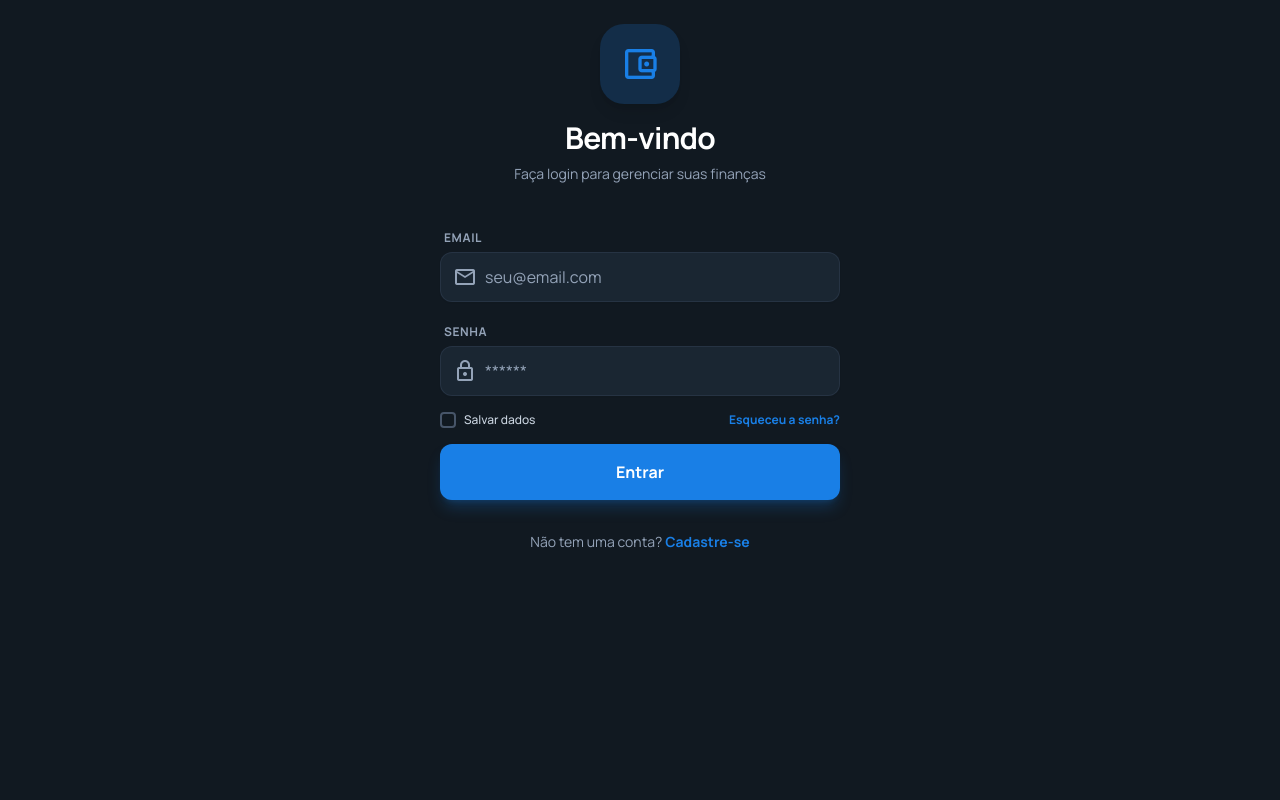
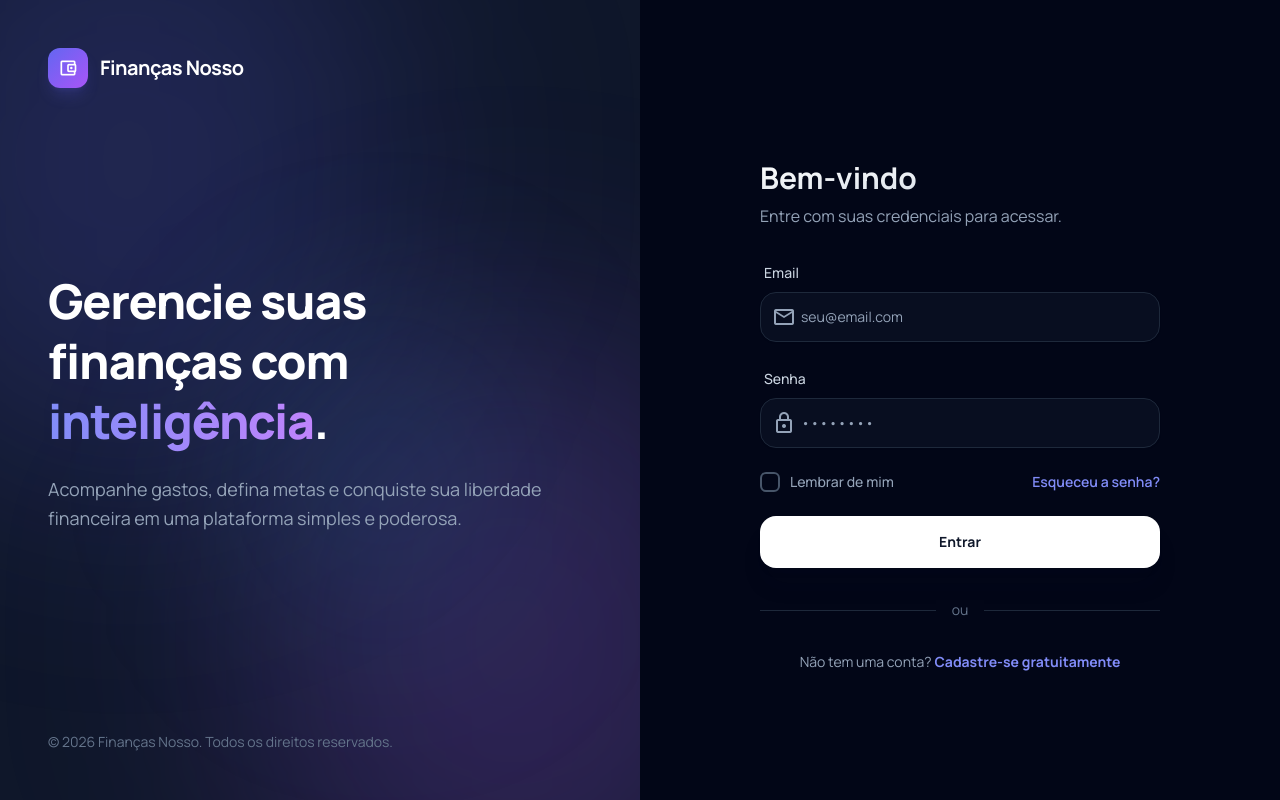
Before and after one commit to Fenrih9/finance-AM, a React (Vite) app: page / in a window 1280 px wide. Built offline with nearby package versions, Linux system fonts and the light colour scheme; no server answers.

Commit message:
feat: implement initial login screen UI and basic login functionality.

```diff
--- a/screens/Login.tsx
+++ b/screens/Login.tsx
@@ -23,27 +23,69 @@ export const LoginScreen: React.FC<LoginProps> = ({ onNavigate }) => {
   };
 
   return (
-    <div className="flex flex-col h-full items-center justify-center p-6 max-w-md mx-auto w-full animate-in fade-in duration-500">
+    <div className="flex min-h-screen w-full bg-slate-50 dark:bg-slate-950 transition-colors duration-300">
 
-      {/* Logo / Brand */}
-      <div className="mb-10 text-center">
-        <div className={`mx-auto mb-4 flex size-20 items-center justify-center rounded-3xl ${theme === 'light' ? 'bg-highlight/20 text-highlight' : 'bg-primary/20 text-primary'} shadow-lg`}>
-          <span className="material-symbols-outlined text-[40px]">account_balance_wallet</span>
-        </div>
-        <h1 className="text-3xl font-bold tracking-tight mb-2">Bem-vindo</h1>
-        <p className="text-sm text-slate-500 dark:text-slate-400">Faça login para gerenciar suas finanças</p>
+      {/* Left Side - Brand & Aesthetic (Desktop only) */}
+      <div className="hidden lg:flex lg:w-1/2 relative overflow-hidden bg-slate-900 text-white p-12 flex-col justify-between">
+        {/* Background Effects */}
+        <div className="absolute inset-0 z-0">
+          <div className="absolute top-[-20%] left-[-20%] w-[80%] h-[80%] rounded-full bg-indigo-500/20 blur-[120px]" />
+          <div className="absolute bottom-[-20%] right-[-20%] w-[80%] h-[80%] rounded-full bg-purple-500/20 blur-[120px]" />
+          <div className="absolute top-[40%] left-[40%] w-[40%] h-[40%] rounded-full bg-cyan-500/10 blur-[100px]" />
         </div>
 
-      {/* Form */}
-      <form onSubmit={handleSubmit} className="w-full space-y-4">
-        <div className="space-y-1">
-          <label className="text-xs font-bold uppercase tracking-wider text-slate-500 dark:text-slate-400 ml-1">Email</label>
-          <div className="flex items-center rounded-xl bg-white dark:bg-surface-dark border border-slate-200 dark:border-slate-700/50 p-3 shadow-sm focus-within:border-primary focus-within:ring-1 focus-within:ring-primary transition-all">
-            <span className="material-symbols-outlined text-slate-400 mr-2">mail</span>
+        {/* Brand Content */}
+        <div className="relative z-10 animate-in fade-in slide-in-from-top duration-700">
+          <div className="flex items-center gap-3 mb-8">
+            <div className="flex size-10 items-center justify-center rounded-xl bg-gradient-to-br from-indigo-500 to-purple-500 shadow-indigo-500/20 shadow-lg">
+              <span className="material-symbols-outlined text-white text-xl">account_balance_wallet</span>
+            </div>
+            <span className="text-xl font-bold tracking-tight">Finanças Nosso</span>
+          </div>
+        </div>
+
+        <div className="relative z-10 max-w-lg mb-12 animate-in fade-in slide-in-from-bottom duration-1000 delay-200">
+          <h1 className="text-5xl font-extrabold tracking-tight mb-6 leading-tight">
+            Gerencie suas finanças com <span className="text-transparent bg-clip-text bg-gradient-to-r from-indigo-400 to-purple-400">inteligência</span>.
+          </h1>
+          <p className="text-lg text-slate-400 leading-relaxed">
+            Acompanhe gastos, defina metas e conquiste sua liberdade financeira em uma plataforma simples e poderosa.
+          </p>
+        </div>
+
+        <div className="relative z-10 text-sm text-slate-500 animate-in fade-in duration-1000 delay-500">
+          © {new Date().getFullYear()} Finanças Nosso. Todos os direitos reservados.
+        </div>
+      </div>
+
+      {/* Right Side - Login Form */}
+      <div className="flex-1 flex flex-col justify-center items-center p-6 lg:p-12 relative">
+        <div className="w-full max-w-[400px] space-y-8 animate-in fade-in zoom-in-95 duration-500">
+
+          {/* Mobile Header */}
+          <div className="lg:hidden text-center mb-8">
+            <div className="mx-auto mb-4 flex size-14 items-center justify-center rounded-2xl bg-gradient-to-br from-indigo-500 to-purple-500 shadow-lg">
+              <span className="material-symbols-outlined text-white text-2xl">account_balance_wallet</span>
+            </div>
+            <h2 className="text-2xl font-bold text-slate-900 dark:text-white">Bem-vindo de volta</h2>
+          </div>
+
+          <div className="hidden lg:block">
+            <h2 className="text-3xl font-bold bg-clip-text text-transparent bg-gradient-to-br from-slate-900 to-slate-700 dark:from-white dark:to-slate-300">Bem-vindo</h2>
+            <p className="mt-2 text-slate-500 dark:text-slate-400">Entre com suas credenciais para acessar.</p>
+          </div>
+
+          <form onSubmit={handleSubmit} className="space-y-6">
+            <div className="space-y-2">
+              <label className="text-sm font-medium text-slate-700 dark:text-slate-300 ml-1">Email</label>
+              <div className="relative group">
+                <div className="absolute inset-y-0 left-0 pl-3 flex items-center pointer-events-none text-slate-400 group-focus-within:text-indigo-500 transition-colors">
+                  <span className="material-symbols-outlined">mail</span>
+                </div>
                 <input
                   type="email"
                   placeholder="seu@email.com"
-              className="w-full bg-transparent border-none p-0 text-slate-900 dark:text-white placeholder-slate-400 focus:ring-0"
+                  className="block w-full rounded-2xl border-slate-200 dark:border-slate-800 bg-white dark:bg-slate-900/50 py-3.5 pl-10 text-slate-900 dark:text-white placeholder-slate-400 focus:border-indigo-500 focus:ring-indigo-500 sm:text-sm transition-all shadow-sm"
                   value={email}
                   onChange={(e) => setEmail(e.target.value)}
                   required
@@ -51,14 +93,16 @@ export const LoginScreen: React.FC<LoginProps> = ({ onNavigate }) => {
               </div>
             </div>
 
-        <div className="space-y-1">
-          <label className="text-xs font-bold uppercase tracking-wider text-slate-500 dark:text-slate-400 ml-1">Senha</label>
-          <div className="flex items-center rounded-xl bg-white dark:bg-surface-dark border border-slate-200 dark:border-slate-700/50 p-3 shadow-sm focus-within:border-primary focus-within:ring-1 focus-within:ring-primary transition-all">
-            <span className="material-symbols-outlined text-slate-400 mr-2">lock</span>
+            <div className="space-y-2">
+              <label className="text-sm font-medium text-slate-700 dark:text-slate-300 ml-1">Senha</label>
+              <div className="relative group">
+                <div className="absolute inset-y-0 left-0 pl-3 flex items-center pointer-events-none text-slate-400 group-focus-within:text-indigo-500 transition-colors">
+                  <span className="material-symbols-outlined">lock</span>
+                </div>
                 <input
                   type="password"
-              placeholder="******"
-              className="w-full bg-transparent border-none p-0 text-slate-900 dark:text-white placeholder-slate-400 focus:ring-0"
+                  placeholder="••••••••"
+                  className="block w-full rounded-2xl border-slate-200 dark:border-slate-800 bg-white dark:bg-slate-900/50 py-3.5 pl-10 text-slate-900 dark:text-white placeholder-slate-400 focus:border-indigo-500 focus:ring-indigo-500 sm:text-sm transition-all shadow-sm"
                   value={password}
                   onChange={(e) => setPassword(e.target.value)}
                   required
@@ -67,45 +111,54 @@ export const LoginScreen: React.FC<LoginProps> = ({ onNavigate }) => {
             </div>
 
             <div className="flex items-center justify-between">
-           <label className="flex items-center cursor-pointer group">
-             <div className="relative flex items-center">
+              <label className="flex items-center cursor-pointer group select-none">
                 <input
                   type="checkbox"
-                 className="peer sr-only"
+                  className="sr-only peer"
                   checked={saveInfo}
                   onChange={(e) => setSaveInfo(e.target.checked)}
                 />
-               <div className={`size-4 rounded border-2 ${saveInfo ? 'bg-primary border-primary' : 'border-slate-300 dark:border-slate-600'} transition-all flex items-center justify-center`}>
-                 {saveInfo && <span className="material-symbols-outlined text-white text-[10px] font-bold">check</span>}
+                <div className="flex items-center justify-center w-5 h-5 border-2 border-slate-300 dark:border-slate-600 rounded-[6px] transition-all peer-checked:bg-indigo-500 peer-checked:border-indigo-500 text-white">
+                  {saveInfo && <span className="material-symbols-outlined text-[14px] font-bold">check</span>}
                 </div>
-             </div>
-             <span className="ml-2 text-xs font-medium text-slate-600 dark:text-slate-300 group-hover:text-slate-900 dark:group-hover:text-white transition-colors">
-               Salvar dados
+                <span className="ml-2.5 text-sm font-medium text-slate-600 dark:text-slate-400 group-hover:text-slate-900 dark:group-hover:text-slate-200 transition-colors">
+                  Lembrar de mim
                 </span>
               </label>
-           <button type="button" className="text-xs font-bold text-primary hover:underline">Esqueceu a senha?</button>
+              <button type="button" className="text-sm font-semibold text-indigo-600 dark:text-indigo-400 hover:text-indigo-700 dark:hover:text-indigo-300 transition-colors">Esqueceu a senha?</button>
             </div>
 
             <button
               type="submit"
-          className="w-full rounded-xl bg-primary py-4 font-bold text-white shadow-lg shadow-primary/25 hover:bg-primary/90 hover:shadow-primary/40 active:scale-[0.98] transition-all"
+              className="w-full relative group overflow-hidden rounded-2xl bg-slate-900 dark:bg-white py-4 text-sm font-bold text-white dark:text-slate-900 shadow-xl shadow-slate-900/10 hover:shadow-slate-900/20 dark:hover:shadow-white/20 transition-all active:scale-[0.98]"
             >
+              <div className="absolute inset-0 w-full h-full bg-gradient-to-r from-transparent via-white/10 to-transparent -translate-x-full group-hover:animate-shine" />
               Entrar
             </button>
           </form>
 
-      {/* Register Link */}
-      <div className="mt-8 text-center">
-        <p className="text-sm text-slate-500 dark:text-slate-400">
+          <div className="relative">
+            <div className="absolute inset-0 flex items-center">
+              <div className="w-full border-t border-slate-200 dark:border-slate-800"></div>
+            </div>
+            <div className="relative flex justify-center text-sm">
+              <span className="bg-slate-50 dark:bg-slate-950 px-4 text-slate-500">ou</span>
+            </div>
+          </div>
+
+          <div className="text-center">
+            <p className="text-sm text-slate-600 dark:text-slate-400">
               Não tem uma conta?{' '}
               <button
                 onClick={() => onNavigate(Screen.REGISTER)}
-            className={`font-bold hover:underline ${theme === 'light' ? 'text-highlight' : 'text-primary'}`}
+                className="font-bold text-indigo-600 dark:text-indigo-400 hover:text-indigo-700 dark:hover:text-indigo-300 hover:underline transition-all"
               >
-            Cadastre-se
+                Cadastre-se gratuitamente
               </button>
             </p>
           </div>
         </div>
+      </div>
+    </div>
   );
 };
```
Lines whose indentation alone changed are shown as unchanged.
